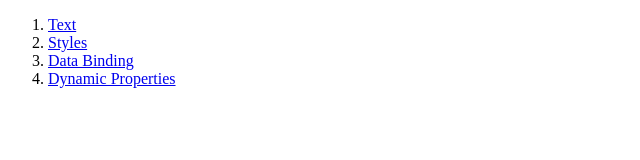
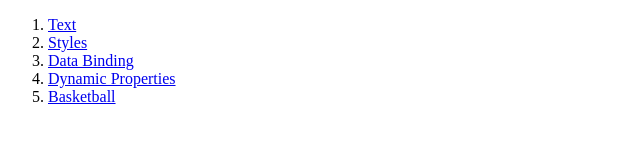
Before and after one commit to agarrharr/example-d3, a plain HTML site: page examples/index.html in a window 1280 px wide. Shown: the full height of the page, 0-640 px from the left. Drawn offline with Linux system fonts and the light colour scheme.

Commit message:
Add basketball extra ideas

```diff
--- a/examples/index.html
+++ b/examples/index.html
@@ -8,6 +8,7 @@
   <li><a href="styles">Styles</a></li>
   <li><a href="data-binding">Data Binding</a></li>
   <li><a href="dynamic-properties">Dynamic Properties</a></li>
+  <li><a href="basketball">Basketball</a></li>
 </ol>
 </body>
 </html>
```
Also changed, not shown: examples/basketball/index.js (+11 -0 lines).
